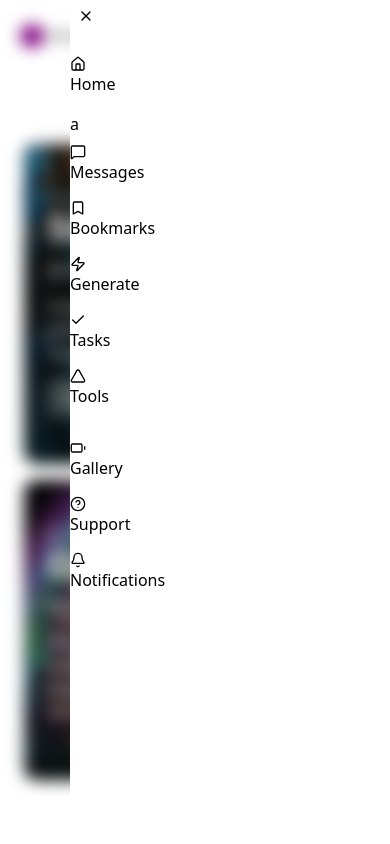
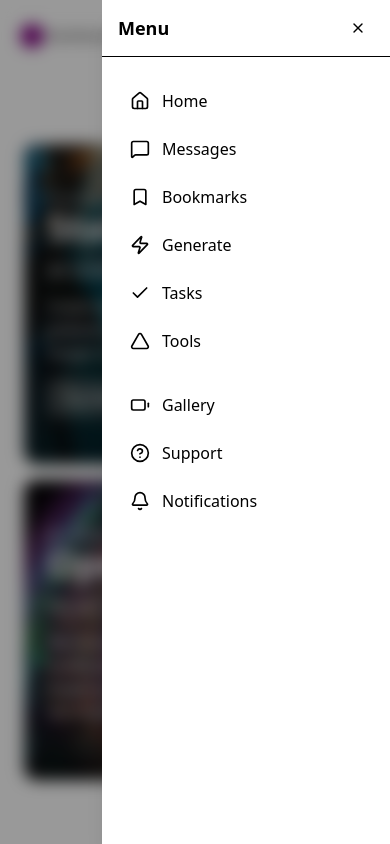
Before and after one commit to Demmyjsx/cartolinks, a Next.js app: page / in a window 390 px wide. Both pictures are taken after a click on the button 366 px from the left and 36 px from the top of the page. Shown: the top 844 px of the page. Built offline with nearby package versions, Linux system fonts and the light colour scheme.

Commit message:
added styles to my nav menu for mobile view

```diff
--- a/src/app/globals.css
+++ b/src/app/globals.css
@@ -1,2 +1,27 @@
 @import "tailwindcss";
 @import "tw-animate-css";
+
+
+@keyframes slideIn {
+  from {
+    transform: translateX(100%);
+  }
+  to {
+    transform: translateX(0);
+  }
+}
+@keyframes fadeIn {
+  from {
+    opacity: 0;
+  }
+  to {
+    opacity: 1;
+  }
+}
+
+.animate-slideIn {
+  animation: slideIn 0.3s ease-out forwards;
+}
+.animate-fadeIn {
+  animation: fadeIn 0.2s ease-out forwards;
+}
--- a/src/components/gird-section.tsx
+++ b/src/components/gird-section.tsx
@@ -139,28 +139,7 @@ export default function GridSection() {
       </div>
 
 
-      <footer className="bg-gray-900 text-white mt-12">
-        <div className="container mx-auto px-4 py-6">
-          <div className="flex items-center justify-between">
-            <div className="flex items-center gap-2">
-              <div className="w-6 h-6 bg-foreground rounded-sm flex items-center justify-center">
-                <span className="text-background font-bold text-3xl">K</span>
-              </div>
-              <h1 className="font-bold text-3xl">Krea AI</h1>
-            </div>
 
-            <div className="flex items-center gap-2 text-3xl text-muted-foreground">
-              <span>curated by</span>
-              <div className="flex items-center gap-1 font-semibold text-foreground">
-                <div className="w-5 h-5 bg-foreground rounded flex items-center justify-center">
-                  <span className="text-background font-bold text-xs">M</span>
-                </div>
-                Mobbin
-              </div>
-            </div>
-          </div>
-        </div>
-      </footer>
     </section>
   )
 }
--- a/src/components/header.tsx
+++ b/src/components/header.tsx
@@ -103,70 +103,70 @@ export default function Header() {
   )
 
   const MobileMenu = () => (
-    <div className="md:hidden fixed inset-0 z-50 backdrop-blur-sm">
-      <div className="fixed right-0 top-0 h-full w-80 bg-white ">
-        <div className="flex justify-between items-center mb-6">
+  <div className="md:hidden fixed inset-0 z-50 bg-black/40 backdrop-blur-sm transition-opacity animate-fadeIn">
 
-          <Button variant="ghost" size="sm" onClick={toggleMobileMenu} className="w-8 h-8 p-0">
-            <X className="w-4 h-4" />
+    <div className="fixed right-0 top-0 h-full w-72 bg-white shadow-xl animate-slideIn flex flex-col">
+
+      <div className="flex items-center justify-between px-4 py-3 border-b">
+        <span className="text-lg font-semibold">Menu</span>
+        <Button
+          variant="ghost"
+          size="sm"
+          onClick={toggleMobileMenu}
+          className="w-8 h-8 p-0"
+        >
+          <X className="w-5 h-5" />
         </Button>
       </div>
 
-          <div className="space-y-6">
 
-            <div className="space-y-2">
-
-              <div className="flex flex-col gap-2">
-                <a href="#" className="justify-start gap-3 h-12">
-                  <Home className="w-4 h-4" />
+      <div className="flex-1 overflow-y-auto px-4 py-6 space-y-6">
+        <div className="flex flex-col space-y-2">
+          <a href="#" className="flex items-center gap-3 px-3 py-2 rounded-md hover:bg-gray-100">
+            <Home className="w-5 h-5" />
             <span>Home</span>
           </a>
-  a              <a href="#" className="justify-start gap-3 h-12">
-                  <MessageSquare className="w-4 h-4" />
+          <a href="#" className="flex items-center gap-3 px-3 py-2 rounded-md hover:bg-gray-100">
+            <MessageSquare className="w-5 h-5" />
             <span>Messages</span>
           </a>
-                <a href="#" className="justify-start gap-3 h-12">
-                  <Bookmark className="w-4 h-4" />
+          <a href="#" className="flex items-center gap-3 px-3 py-2 rounded-md hover:bg-gray-100">
+            <Bookmark className="w-5 h-5" />
             <span>Bookmarks</span>
           </a>
-                <a href="#" className="justify-start gap-3 h-12">
-                  <Zap className="w-4 h-4" />
+          <a href="#" className="flex items-center gap-3 px-3 py-2 rounded-md hover:bg-gray-100">
+            <Zap className="w-5 h-5" />
             <span>Generate</span>
           </a>
-                <a href="#" className="justify-start gap-3 h-12">
-                  <Check className="w-4 h-4" />
+          <a href="#" className="flex items-center gap-3 px-3 py-2 rounded-md hover:bg-gray-100">
+            <Check className="w-5 h-5" />
             <span>Tasks</span>
           </a>
-                <a href="#" className="justify-start gap-3 h-12">
-                  <Triangle className="w-4 h-4" />
+          <a href="#" className="flex items-center gap-3 px-3 py-2 rounded-md hover:bg-gray-100">
+            <Triangle className="w-5 h-5" />
             <span>Tools</span>
           </a>
-
-              </div>
         </div>
 
-            <div className="space-y-2">
-
-              <div className="flex flex-col gap-2">
-                <a href="#" className="justify-start gap-3 h-12">
-                  <Gallery className="w-4 h-4" />
+        <div className="flex flex-col space-y-2">
+          <a href="#" className="flex items-center gap-3 px-3 py-2 rounded-md hover:bg-gray-100">
+            <Gallery className="w-5 h-5" />
             <span>Gallery</span>
-                </a >
-                <a href="#" className="justify-start gap-3 h-12">
-                  <HelpCircle className="w-4 h-4" />
+          </a>
+          <a href="#" className="flex items-center gap-3 px-3 py-2 rounded-md hover:bg-gray-100">
+            <HelpCircle className="w-5 h-5" />
             <span>Support</span>
-                </a >
-                <a href="#" className="justify-start gap-3 h-12">
-                  <Bell className="w-4 h-4" />
+          </a>
+          <a href="#" className="flex items-center gap-3 px-3 py-2 rounded-md hover:bg-gray-100">
+            <Bell className="w-5 h-5" />
             <span>Notifications</span>
-                </a >
-
-              </div>
+          </a>
         </div>
       </div>
     </div>
   </div>
 )
+
 
     return (
       <>
```
Lines whose indentation alone changed are shown as unchanged.
